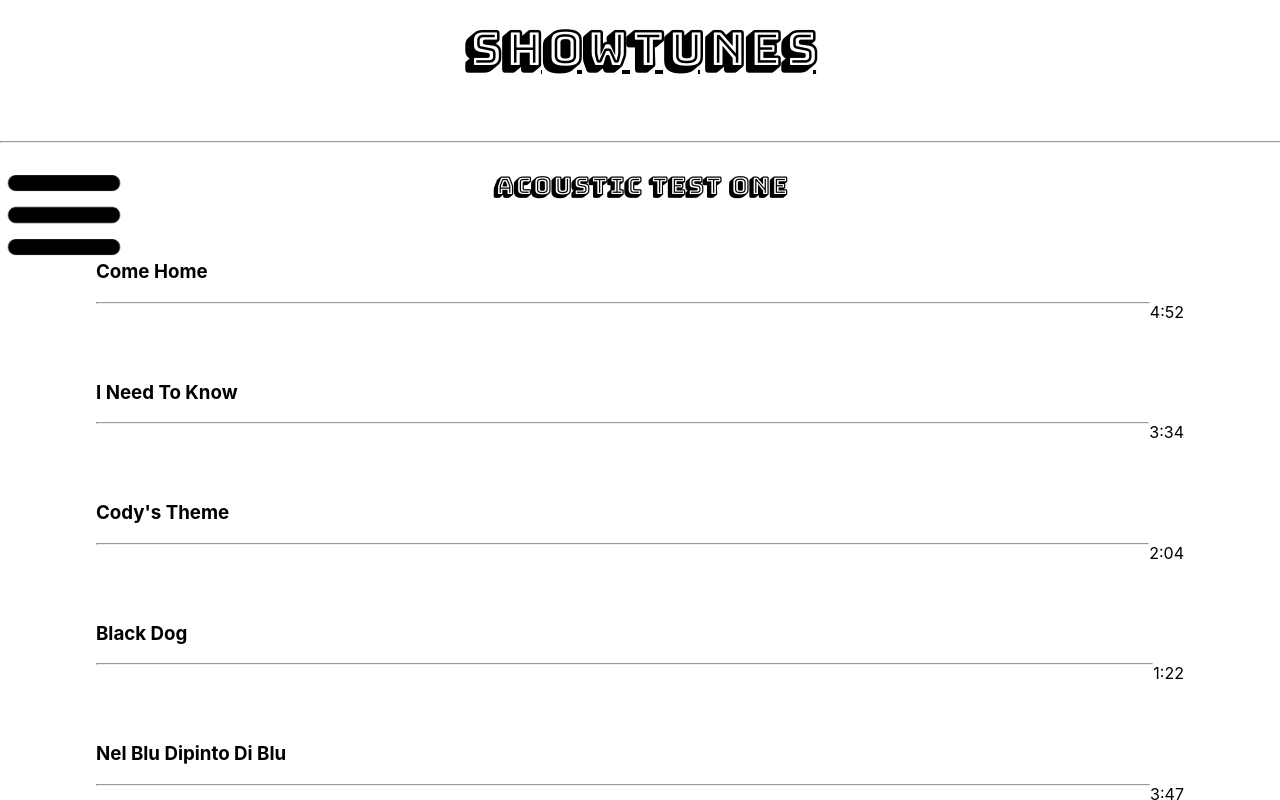
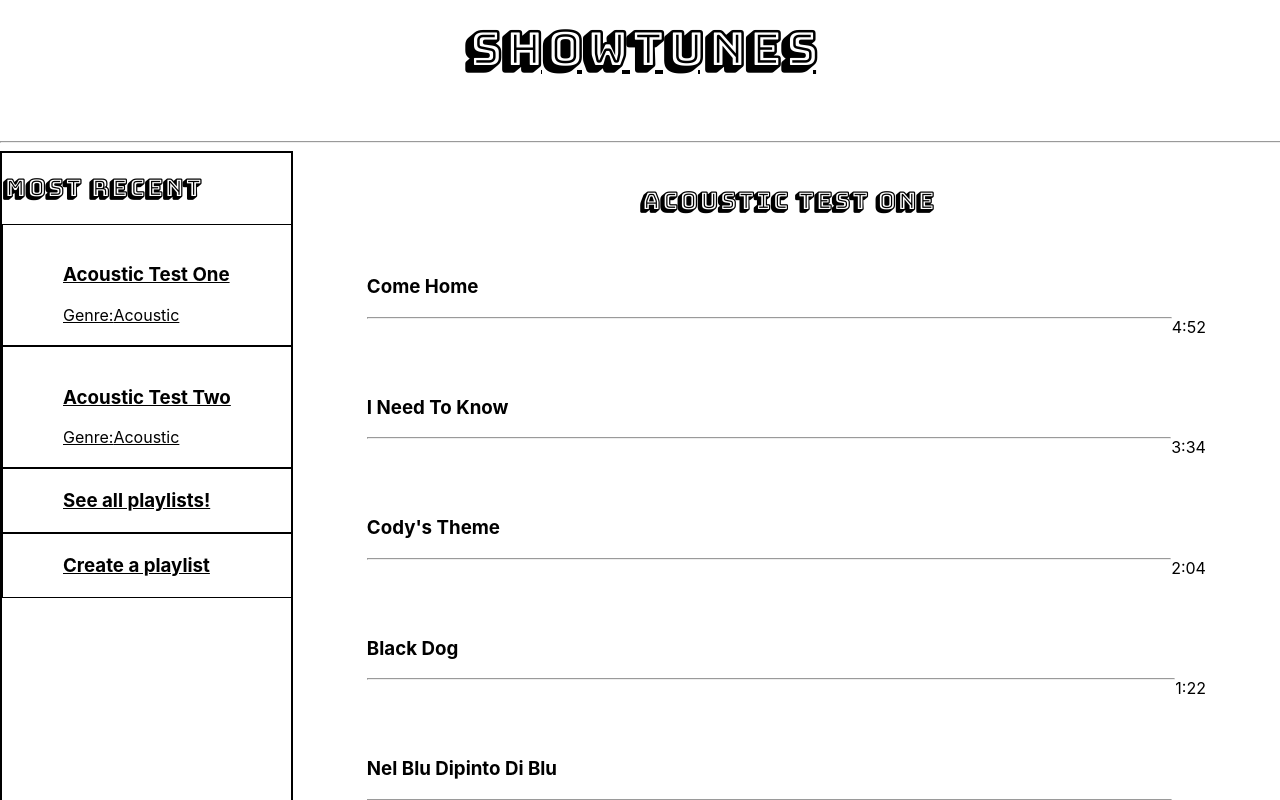
Before and after one commit to nasjones/static-playlist, a React (Create React App) app: page /playlist-display/1 in a window 1280 px wide. Shown: the top 800 px of the page. Built offline with nearby package versions, Linux system fonts and the light colour scheme.

Commit message:
desktop fixes

```diff
--- a/src/Nav.css
+++ b/src/Nav.css
@@ -17,11 +17,23 @@
     color: white;
 }
 
-#navBar {
+#nav {
+    position: absolute;
+    z-index: 1;
+    background-color: white;
+    margin-top: 9%;
     height: inherit;
-    border-right: 2px solid black;
+    border: 2px solid black;
 }
 
 #recent {
     font-family: 'Bungee Shade', cursive;
 }
+
+@media only screen and (min-width:850px) {
+    #nav {
+        position: inherit;
+        z-index: 0;
+        margin-top: 0%;
+    }
+}
--- a/src/Nav.js
+++ b/src/Nav.js
@@ -10,11 +10,11 @@
         if (window.globe.playStore.length > 10) {
             return window.globe.playStore.slice(window.globe.playStore.length - 11, window.globe.playStore.length - 1).map(playlist => {
                 let genre = window.globe.genreStore.find(genre => {
-                    return genre.id == playlist.genre_id
+                    return genre.id === playlist.genre_id
                 })
-
+                console.log(playlist.id)
                 return genre && (
-                    <Link exact="true" key={playlist.id} to={`/playlist-display/${playlist.id}`} onClick={props.clicker}>
+                    <Link exact="true" key={playlist.id} to={`/playlist-display/${playlist.id}`} onClick={e => props.clicker(playlist.id)}>
                         <article className="navLink">
                             <h3 id={playlist.id} >{playlist.name}</h3>
                             <span>Genre:{genre.name}</span>
@@ -26,7 +26,7 @@
         else {
             return window.globe.playStore.map(playlist => {
                 let genre = window.globe.genreStore.find(genre => {
-                    return genre.id == playlist.genre_id
+                    return genre.id === playlist.genre_id
                 })
 
                 return genre && (
@@ -50,7 +50,7 @@
                     console.log(props.hidden)
                     return playlistOut && (
 
-                        <div id="navBar" className="hidden">
+                        <div id="nav hidden" >
                             <h2 id="recent">Most Recent</h2>
                             {playlistOut}
                             <Link to={'/existing-playlists'}  >
@@ -65,7 +65,7 @@
                 else {
                     return playlistOut && (
 
-                        <div id="navBar" >
+                        <div id="nav" >
                             <h2 id="recent">Most Recent</h2>
                             {playlistOut}
                             <Link to={'/existing-playlists'}  >
--- a/src/Playlists/Playlist-Display.css
+++ b/src/Playlists/Playlist-Display.css
@@ -2,6 +2,7 @@
     text-align: center;
     flex: 1;
     position: absolute;
+    margin-top: 15px;
 }
 
 #playlistDisplay {
@@ -13,18 +14,16 @@
 }
 
 #ham {
-    width: 10%;
+    width: 6%;
     position: absolute;
     z-index: 2;
 }
 
-#hidden {
-    display: none;
+@media only screen and (min-width:850px) {
+    #ham {
+        display: none;
+    }
+    #playlistContent {
+        position: inherit;
+    }
 }
-
-#nav {
-    position: absolute;
-    z-index: 1;
-    background-color: white;
-    margin-top: 9%;
-}
--- a/src/Playlists/Playlist-Display.js
+++ b/src/Playlists/Playlist-Display.js
@@ -37,11 +37,11 @@
         console.log(playlistId)
 
         let playlist = window.globe.playStore.find(playlist => {
-            console.log(playlist)
-            return playlist.id == this.props.match.params.playlistId
+            // console.log(playlist)
+            return playlist.id == playlistId
         })
         console.log(playlist)
-        console.log(songStore)
+        // console.log(songStore)
         this.setPlaylist(playlist)
         let runtime = 0
         let songArray = []
@@ -68,7 +68,7 @@
 
         }
         this.addSongs(songArray)
-        console.log(songArray)
+        // console.log(songArray)
 
     }
 
--- a/src/Playlists/Playlist.js
+++ b/src/Playlists/Playlist.js
@@ -7,28 +7,52 @@
     constructor(props) {
         super(props);
         this.state = {
-            display: true
+            hidden: true
         }
         console.log(props)
 
     }
 
+    componentDidMount() {
+        window.addEventListener("resize", this.resize.bind(this));
+        this.resize();
+    }
+
+    resize() {
+        let display = (window.innerWidth >= 850);
+        if (display) {
+            this.setState({ hidden: false });
+        }
+        else {
+            this.setState({ hidden: true });
+        }
+
+    }
+
+    clicker = (playlistId) => {
+        this.props.clicker(playlistId)
+        this.setState({
+            hidden: true
+        })
+    }
 
     render() {
+        if (this.props.playlist == undefined) return <h1>Loading..</h1>;
+
         let songDisplay = this.props.songs.map(song => {
             return <Song track={song} key={song.id} />
         })
-        if (!this.state.display) {
+        if (!this.state.hidden) {
             return (
                 <div id="playlistDisplay">
-                    <img id="ham" src={require('../Ham.png')} onClick={e => {
+                    <img id="ham" src={require('../Ham.png')} alt="ham-icon" onClick={e => {
                         this.setState({
-                            display: !this.state.display
+                            hidden: !this.state.hidden
                         })
                     }} />
-                    <div id="nav">
-                        <Nav clicker={this.props.clicker} hidden={window.hide} />
-                    </div>
+
+                    <Nav clicker={this.clicker} hidden={window.hide} />
+
                     <div id="playlistContent">
 
                         <h2 id="playlist-title">{this.props.playlist.name}</h2>
@@ -41,14 +65,12 @@
         else {
             return (
                 <div id="playlistDisplay">
-                    <img id="ham" src={require('../Ham.png')} onClick={e => {
+                    <img id="ham" src={require('../Ham.png')} alt="ham-icon" onClick={e => {
                         this.setState({
-                            display: !this.state.display
+                            hidden: !this.state.hidden
                         })
                     }} />
-                    <div id="nav">
 
-                    </div>
                     <div id="playlistContent">
 
                         <h2 id="playlist-title">{this.props.playlist.name}</h2>
```
Also changed, not shown: 20 other files (tests, documents, lock files or other folders).
